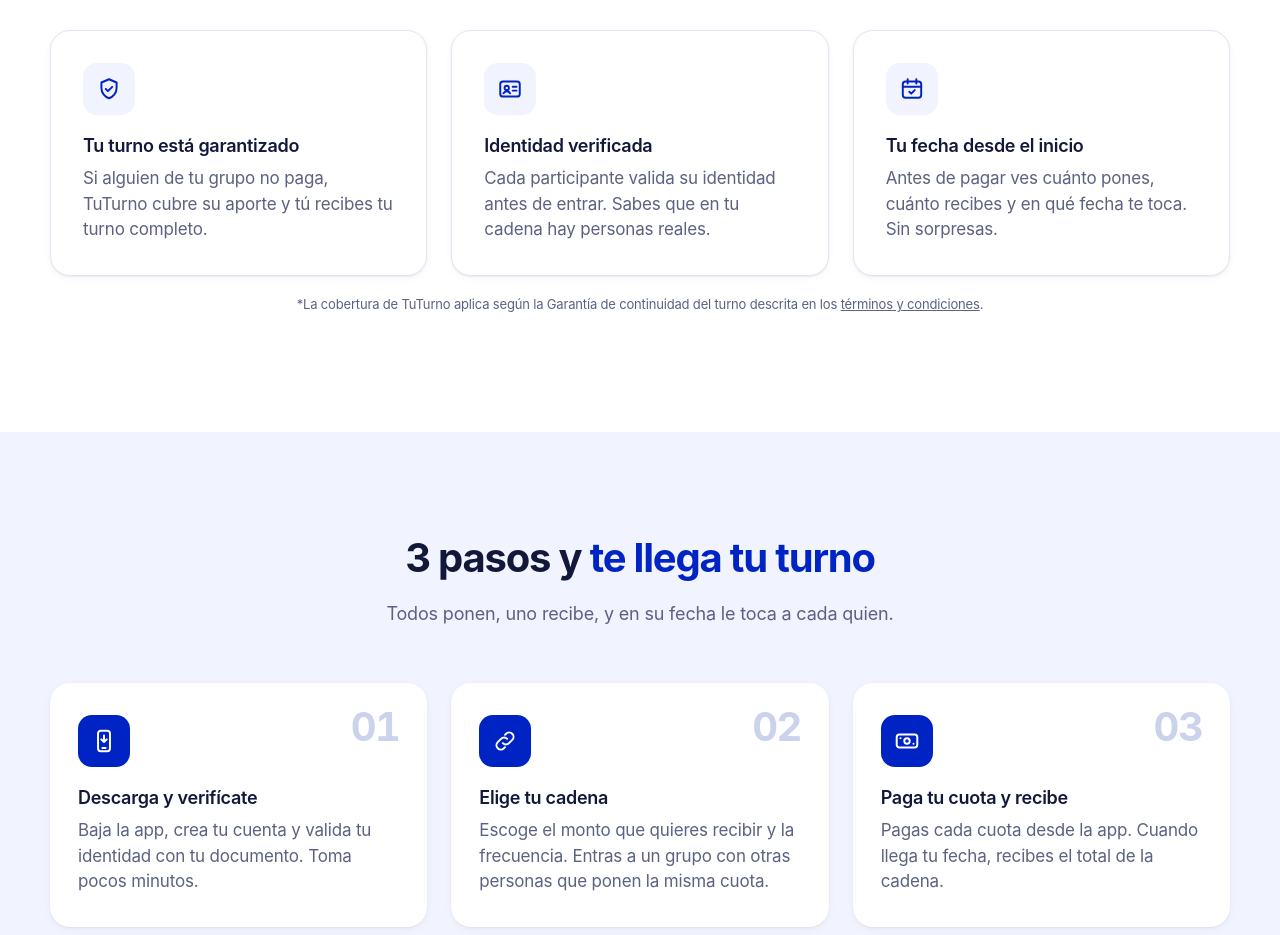
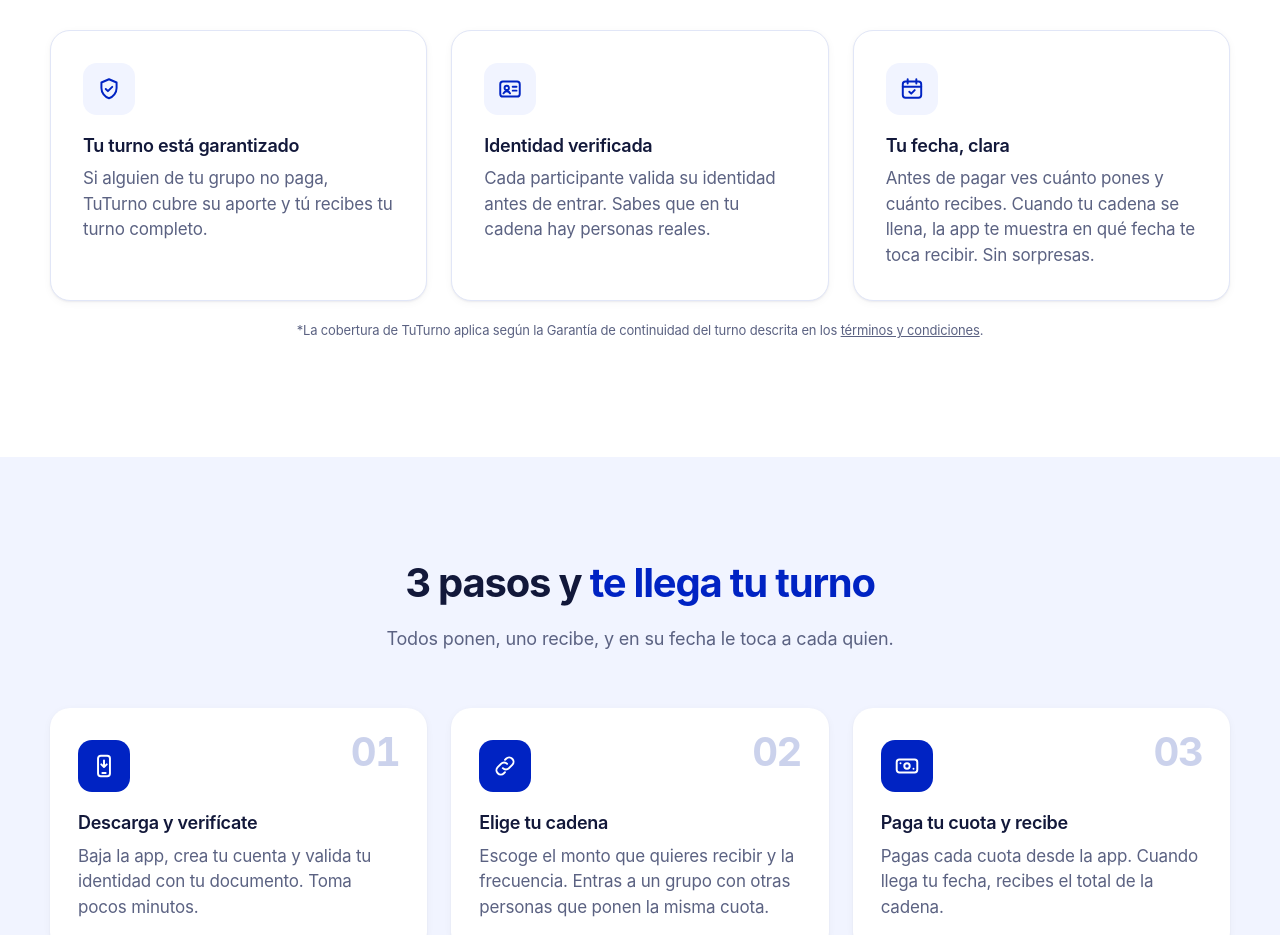
Before and after one commit to soplatez-gif/TuTurnoWeb, a plain HTML site: page index.html in a window 1280 px wide. Shown: the part 1160-2095 px from the top of the page. Drawn offline with nearby package versions, Linux system fonts and the light colour scheme.

Commit message:
La fecha del turno se muestra cuando la cadena se llena
Según los TyC Colombia v2.3 el turno se asigna al llenarse la cadena,
no antes de pagar.

Co-Authored-By: Claude Opus 5.5 <noreply@anthropic.com>

```diff
--- a/index.html
+++ b/index.html
@@ -91,8 +91,8 @@
           </article>
           <article class="card">
             <div class="card__icon"><svg class="icon" viewBox="0 0 24 24" aria-hidden="true"><rect x="3.5" y="5" width="17" height="15" rx="2.5"/><path d="M3.5 10h17M8 3v4M16 3v4"/><path d="m9.5 14.5 1.8 1.8 3.2-3.3"/></svg></div>
-            <h3>Tu fecha desde el inicio</h3>
-            <p>Antes de pagar ves cuánto pones, cuánto recibes y en qué fecha te toca. Sin sorpresas.</p>
+            <h3>Tu fecha, clara</h3>
+            <p>Antes de pagar ves cuánto pones y cuánto recibes. Cuando tu cadena se llena, la app te muestra en qué fecha te toca recibir. Sin sorpresas.</p>
           </article>
         </div>
         <p class="fineprint center">*La cobertura de TuTurno aplica según la Garantía de continuidad del turno descrita en los <a href="https://tu-turno.app/co/terminos-y-condiciones/" target="_blank" rel="noopener">términos y condiciones</a>.</p>
@@ -237,7 +237,7 @@
           </details>
           <details>
             <summary>¿Cómo sé cuándo me toca recibir?</summary>
-            <p>Desde que entras a la cadena la app te muestra tu fecha, cuánto pagas por cuota y cuánto recibes.</p>
+            <p>Cuando tu cadena se llena, la app te muestra en qué fecha te toca recibir, cuánto pagas por cuota y cuánto recibes.</p>
           </details>
           <details>
             <summary>¿Qué necesito para empezar?</summary>
```
